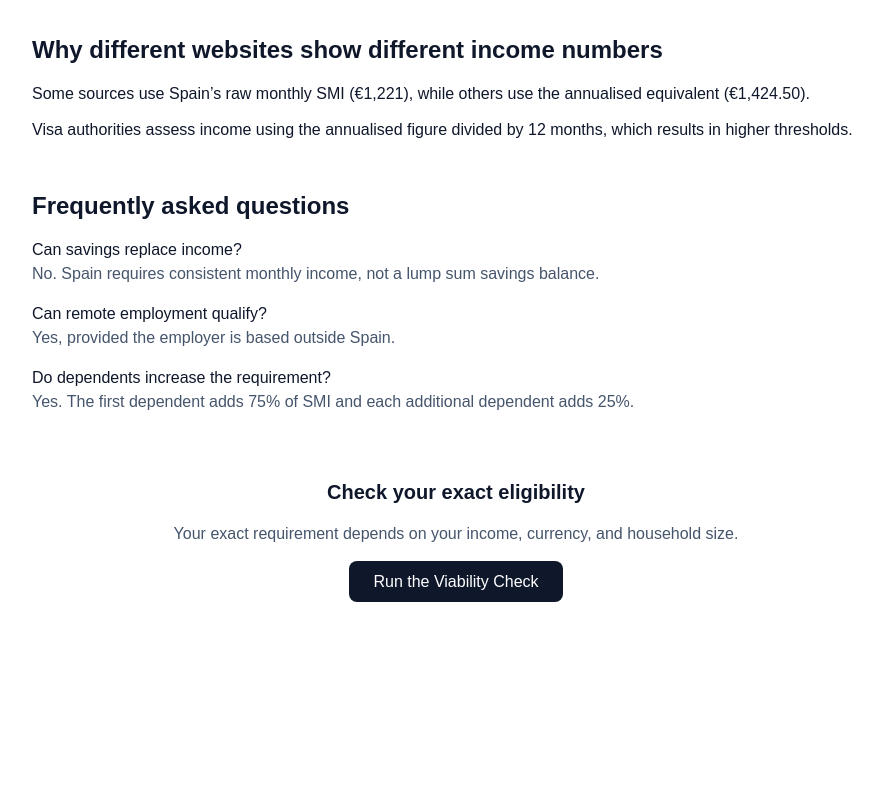
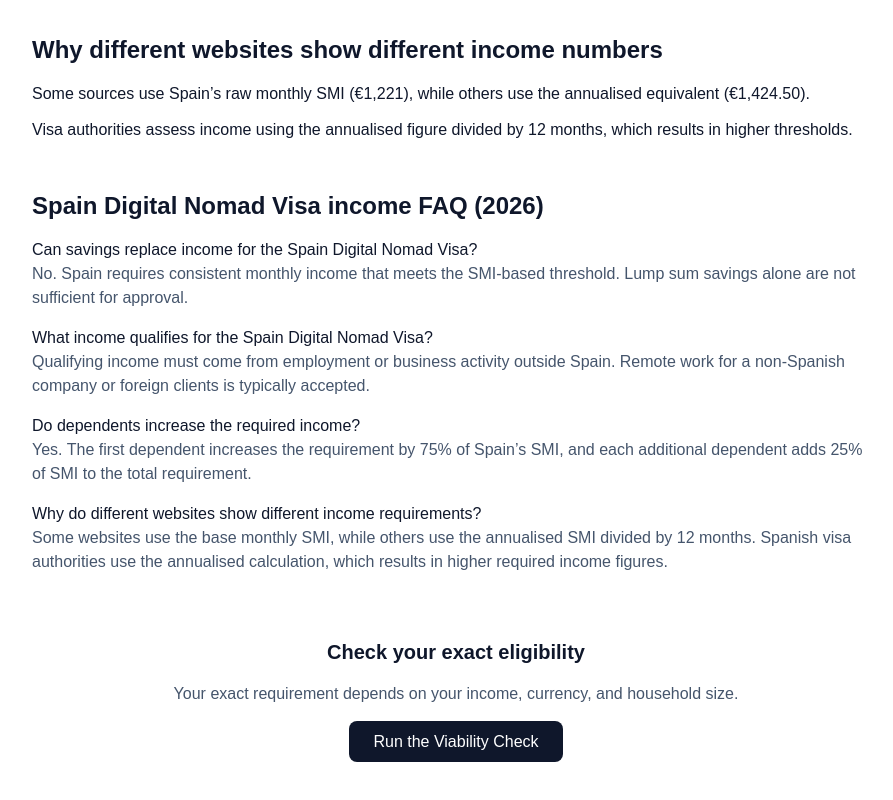
Before and after one commit to theviabilityindex-crypto/theviability-global-next, a Next.js app: page /spain-digital-nomad-visa-income-2026 in a window 1280 px wide. Shown: the part 2255-3055 px from the top of the page, without its empty margins (184-1077 px from the left). Before the commit the page ends 2913 px from the top, so only its background shows below. Built offline with nearby package versions, Linux system fonts and the light colour scheme.

Commit message:
Upgrade FAQ for AI extraction

```diff
--- a/app/spain-digital-nomad-visa-income-2026/page.tsx
+++ b/app/spain-digital-nomad-visa-income-2026/page.tsx
@@ -211,35 +211,51 @@ export default function Page() {
           </p>
         </section>
 
-        {/* FAQ */}
+                {/* FAQ */}
         <section className="mb-12">
           <h2 className="text-2xl font-semibold mb-4">
-            Frequently asked questions
+            Spain Digital Nomad Visa income FAQ (2026)
           </h2>
 
           <div className="space-y-4">
             <div>
-              <h3 className="font-medium">Can savings replace income?</h3>
+              <h3 className="font-medium">
+                Can savings replace income for the Spain Digital Nomad Visa?
+              </h3>
               <p className="text-slate-600">
-                No. Spain requires consistent monthly income, not a lump sum
-                savings balance.
-              </p>
-            </div>
-
-            <div>
-              <h3 className="font-medium">Can remote employment qualify?</h3>
-              <p className="text-slate-600">
-                Yes, provided the employer is based outside Spain.
+                No. Spain requires consistent monthly income that meets the SMI-based threshold.
+                Lump sum savings alone are not sufficient for approval.
               </p>
             </div>
 
             <div>
               <h3 className="font-medium">
-                Do dependents increase the requirement?
+                What income qualifies for the Spain Digital Nomad Visa?
               </h3>
               <p className="text-slate-600">
-                Yes. The first dependent adds 75% of SMI and each additional
-                dependent adds 25%.
+                Qualifying income must come from employment or business activity outside Spain.
+                Remote work for a non-Spanish company or foreign clients is typically accepted.
+              </p>
+            </div>
+
+            <div>
+              <h3 className="font-medium">
+                Do dependents increase the required income?
+              </h3>
+              <p className="text-slate-600">
+                Yes. The first dependent increases the requirement by 75% of Spain’s SMI, and
+                each additional dependent adds 25% of SMI to the total requirement.
+              </p>
+            </div>
+
+            <div>
+              <h3 className="font-medium">
+                Why do different websites show different income requirements?
+              </h3>
+              <p className="text-slate-600">
+                Some websites use the base monthly SMI, while others use the annualised SMI divided
+                by 12 months. Spanish visa authorities use the annualised calculation, which results
+                in higher required income figures.
               </p>
             </div>
           </div>
```
